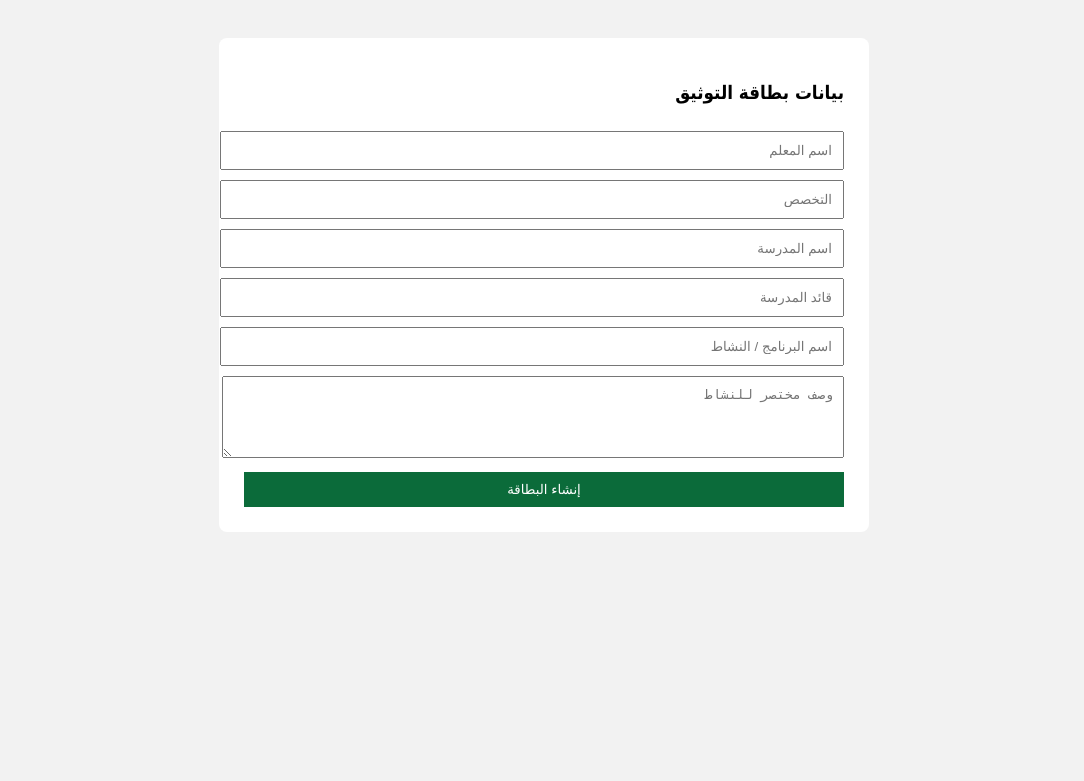
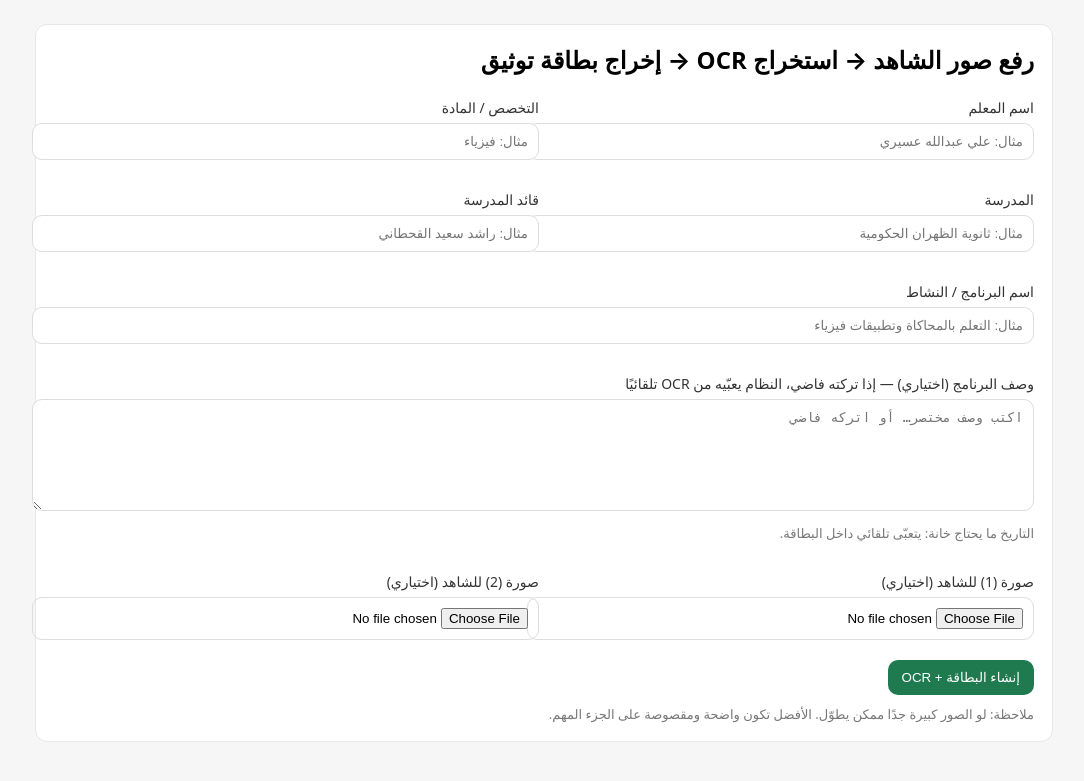
Before and after one commit to aliasiriiii/Evidence-ai, a Flask app: page / in a window 1280 px wide. Shown: the top 781 px of the page, without its empty margins (96-1180 px from the left). Run offline with Flask 3, Linux system fonts and the light colour scheme.

Commit message:
Update index.html

```diff
--- a/templates/index.html
+++ b/templates/index.html
@@ -1,51 +1,78 @@
-<!DOCTYPE html>
+<!doctype html>
 <html lang="ar" dir="rtl">
 <head>
-<meta charset="UTF-8">
-<title>إنشاء بطاقة توثيق</title>
-<style>
-body {
-    font-family: Tahoma;
-    background: #f2f2f2;
-    padding: 30px;
-}
-.box {
-    background: white;
-    padding: 25px;
-    max-width: 600px;
-    margin: auto;
-    border-radius: 8px;
-}
-input, textarea, button {
-    width: 100%;
-    padding: 10px;
-    margin-top: 10px;
-}
-button {
-    background: #0b6b3a;
-    color: white;
-    border: none;
-    cursor: pointer;
-}
-</style>
+  <meta charset="utf-8" />
+  <meta name="viewport" content="width=device-width, initial-scale=1" />
+  <title>إخراج بطاقة توثيق (OCR)</title>
+  <style>
+    body { font-family: system-ui, -apple-system, "Segoe UI", Arial; margin: 24px; background:#f6f6f6; }
+    .card { max-width: 980px; margin: 0 auto; background:#fff; padding: 18px; border-radius: 12px; border:1px solid #e7e7e7; }
+    h2 { margin: 0 0 12px; }
+    .grid { display: grid; grid-template-columns: 1fr 1fr; gap: 10px; }
+    label { font-size: 14px; color:#333; display:block; margin-bottom:6px; }
+    input, textarea { width: 100%; padding: 10px; border:1px solid #ddd; border-radius: 10px; }
+    textarea { min-height: 90px; }
+    .row { margin: 10px 0; }
+    .btn { background:#1f7a4f; color:#fff; border:0; padding: 10px 14px; border-radius: 10px; cursor:pointer; }
+    .muted { color:#777; font-size: 13px; margin-top: 8px; }
+    @media (max-width: 720px){ .grid{ grid-template-columns:1fr; } }
+  </style>
 </head>
-
 <body>
 
-<div class="box">
-<h3>بيانات بطاقة التوثيق</h3>
+  <div class="card">
+    <h2>رفع صور الشاهد → استخراج OCR → إخراج بطاقة توثيق</h2>
 
-<form method="POST">
-<input name="teacher" placeholder="اسم المعلم" required>
-<input name="subject" placeholder="التخصص" required>
-<input name="school" placeholder="اسم المدرسة" required>
-<input name="principal" placeholder="قائد المدرسة" required>
-<input name="program" placeholder="اسم البرنامج / النشاط" required>
-<textarea name="description" placeholder="وصف مختصر للنشاط" rows="4" required></textarea>
+    <form action="/generate" method="POST" enctype="multipart/form-data">
+      <div class="grid">
+        <div class="row">
+          <label>اسم المعلم</label>
+          <input name="teacher_name" placeholder="مثال: علي عبدالله عسيري" required>
+        </div>
+        <div class="row">
+          <label>التخصص / المادة</label>
+          <input name="subject_name" placeholder="مثال: فيزياء" required>
+        </div>
 
-<button type="submit">إنشاء البطاقة</button>
-</form>
-</div>
+        <div class="row">
+          <label>المدرسة</label>
+          <input name="school_name" placeholder="مثال: ثانوية الظهران الحكومية" required>
+        </div>
+        <div class="row">
+          <label>قائد المدرسة</label>
+          <input name="leader_name" placeholder="مثال: راشد سعيد القحطاني" required>
+        </div>
+
+        <div class="row" style="grid-column:1/-1;">
+          <label>اسم البرنامج / النشاط</label>
+          <input name="program_name" placeholder="مثال: التعلم بالمحاكاة وتطبيقات فيزياء" required>
+        </div>
+
+        <div class="row" style="grid-column:1/-1;">
+          <label>وصف البرنامج (اختياري) — إذا تركته فاضي، النظام يعبّيه من OCR تلقائيًا</label>
+          <textarea name="program_desc" placeholder="اكتب وصف مختصر… أو اتركه فاضي"></textarea>
+          <div class="muted">التاريخ ما يحتاج خانة: يتعبّى تلقائي داخل البطاقة.</div>
+        </div>
+
+        <div class="row">
+          <label>صورة (1) للشاهد (اختياري)</label>
+          <input type="file" name="image1" accept="image/*">
+        </div>
+        <div class="row">
+          <label>صورة (2) للشاهد (اختياري)</label>
+          <input type="file" name="image2" accept="image/*">
+        </div>
+      </div>
+
+      <div class="row">
+        <button class="btn" type="submit">إنشاء البطاقة + OCR</button>
+      </div>
+    </form>
+
+    <div class="muted">
+      ملاحظة: لو الصور كبيرة جدًا ممكن يطوّل. الأفضل تكون واضحة ومقصوصة على الجزء المهم.
+    </div>
+  </div>
 
 </body>
 </html>
```
